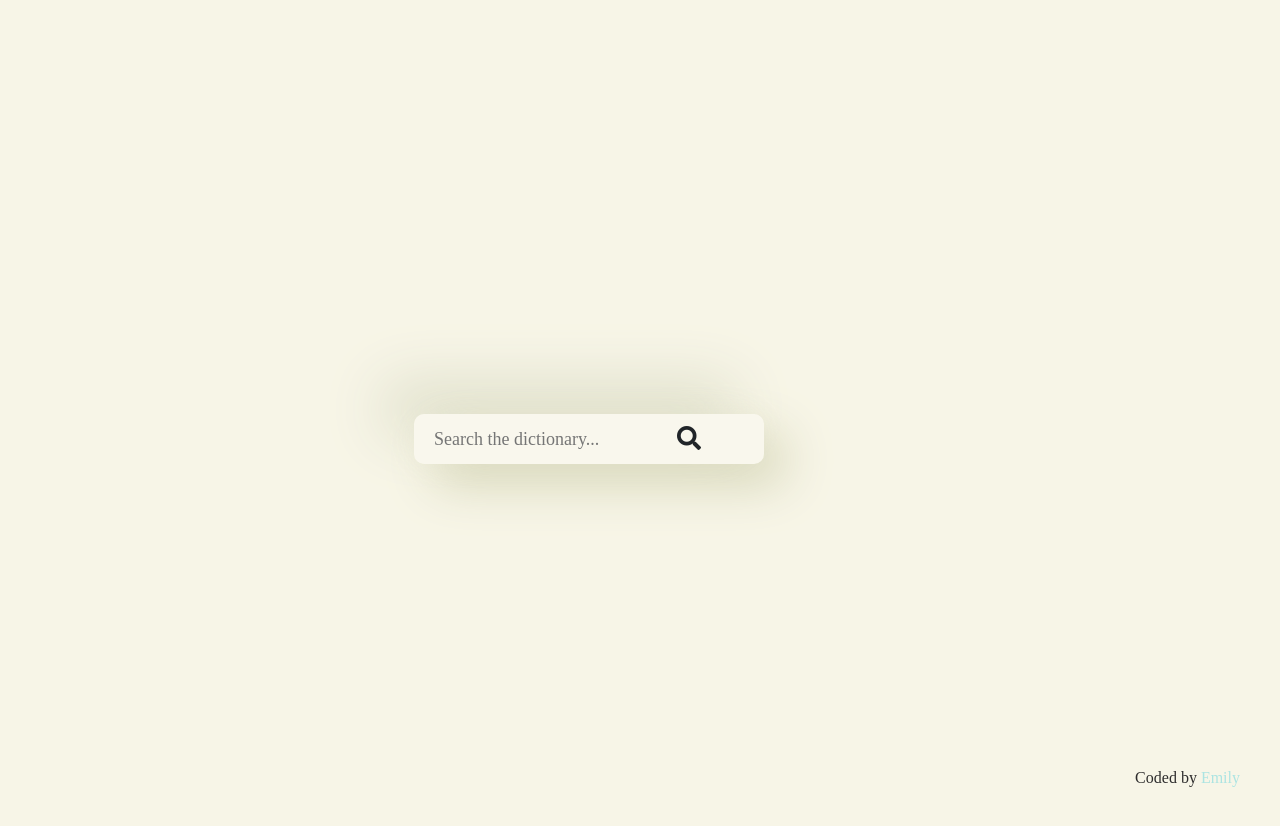
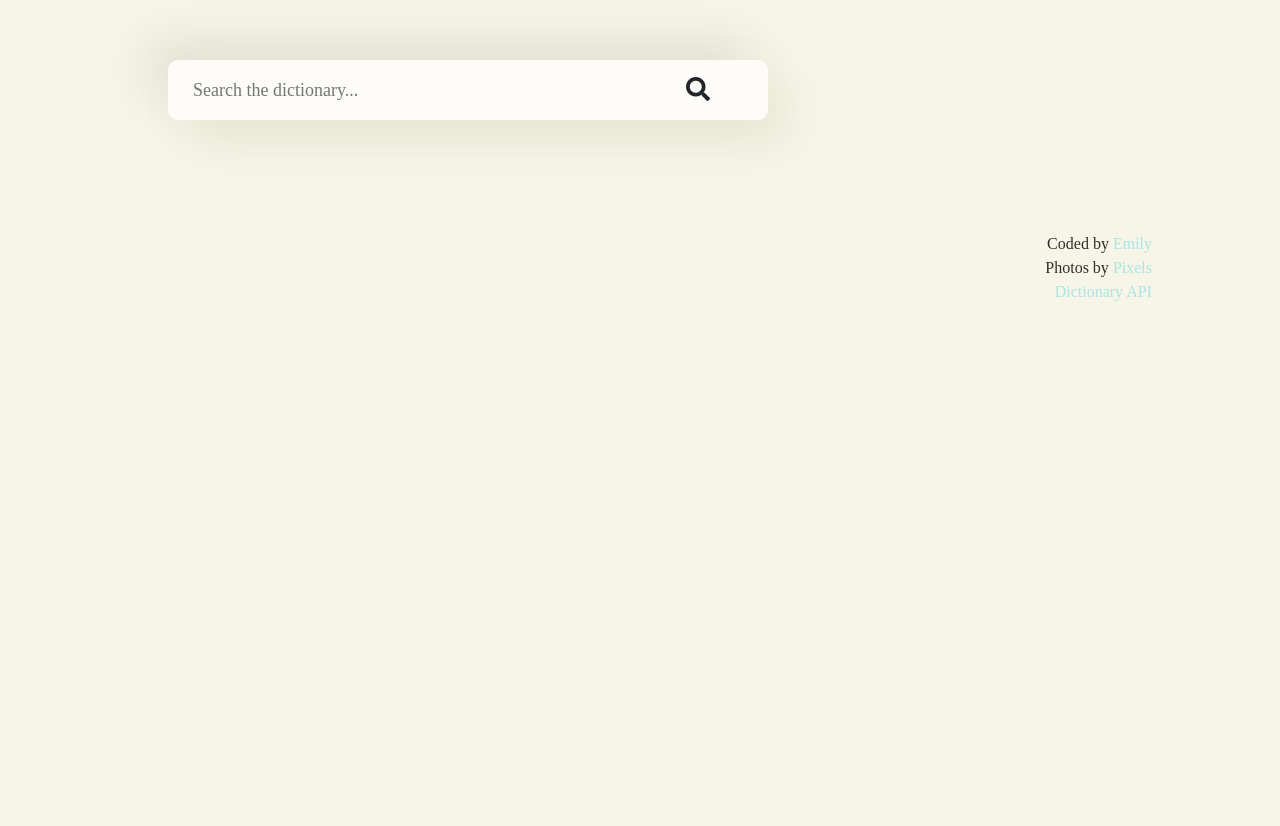
Before and after one commit to emllew/dictionary-project, a React (Create React App) app: page / in a window 1280 px wide. Shown: the top 826 px of the page. After the commit the page ends 800 px from the top, so only its background shows below. Built offline with nearby package versions, Linux system fonts and the light colour scheme; no server answers; a web font is replaced by a local one.

Commit message:
appearance

```diff
--- a/src/App.css
+++ b/src/App.css
@@ -1,7 +1,17 @@
 .App {
   color: #2e2d2d;
   display: grid;
-  max-width: 70vw;
+  max-width: 80vw;
   margin: 0 auto;
   height: 100vh;
 }
+
+a {
+  text-decoration: none;
+  color: rgb(172, 228, 226);
+}
+
+a:hover {
+  text-decoration: none;
+  color: rgb(255, 233, 171);
+}
--- a/src/Dictionary.css
+++ b/src/Dictionary.css
@@ -1,15 +1,11 @@
-@import url('https://fonts.googleapis.com/css2?family=Open+Sans:ital,wght@0,300;0,700;1,300;1,700&display=swap');
-
-body {
-  margin: 30vw;
-}
 form {
-  margin: 30px;
-  background: rgba(255, 255, 255, 0.25);
-  box-shadow: 20px 20px 50px #d6d6b9, -30px -30px 60px #dcddc8;
+  margin: 40px;
+  margin-top: 60px;
+  padding: 5px;
+  background: rgba(255, 255, 255, 0.74);
+  box-shadow: 20px 20px 50px #e6e6d2, -20px -20px 50px #e0e0d3;
   border-radius: 10px;
-  position: fixed;
-  width: 350px;
+  width: 600px;
 }
 
 .search .input {
@@ -20,7 +16,7 @@ form {
   font-size: 18px;
   padding: 20px;
   height: 50px;
-  width: 250px;
+  width: 500px;
   transition: width 0.3s ease;
 }
 
@@ -41,22 +37,13 @@ form {
 }
 
 .btn:hover {
-  background: linear-gradient(
-    109.6deg,
-    rgb(17, 151, 147) 11.2%,
-    rgb(154, 214, 212) 55.4%,
-    rgb(255, 233, 171) 100.2%
-  );
-  color: white;
+  background: rgb(255, 233, 171);
+  color: rgb(172, 228, 226);
 }
 
 footer {
-  position: fixed;
+  position: static;
+  text-align: right;
   bottom: 10px;
-  right: 40px;
+  right: 10px;
 }
-
-a {
-  text-decoration: none;
-  color: rgb(172, 228, 226);
-}
--- a/src/Dictionary.js
+++ b/src/Dictionary.js
@@ -3,12 +3,11 @@ import './Dictionary.css';
 import Results from './Results';
 import Photos from './Photos';
 import axios from 'axios';
-import ReactLoading from 'react-loading';
 
 export default function Dictionary() {
   let [keyword, setKeyword] = useState('');
   let [results, setResults] = useState(null);
-  let [loaded, setLoaded] = useState(false);
+
   let [photos, setPhotos] = useState(null);
 
   function handleDictionaryResponse(response) {
@@ -20,17 +19,15 @@ export default function Dictionary() {
     console.log(response.data);
     setPhotos(response.data.photos);
   }
-  function load() {
-    setLoaded(true);
-    search();
-  }
-  function search() {
+
+  function Search(event) {
+    event.preventDefault();
     let apiUrl = `https://api.dictionaryapi.dev/api/v2/entries/en_US/${keyword}`;
     axios.get(apiUrl).then(handleDictionaryResponse);
 
     let pexelsApiKey =
       '563492ad6f917000010000012d98e698f4244510919248dea2bcbfa4';
-    let pexelsApiUrl = `https://api.pexels.com/v1/search?query=${keyword}&per_page=4`;
+    let pexelsApiUrl = `https://api.pexels.com/v1/search?query=${keyword}&per_page=8`;
     axios
       .get(pexelsApiUrl, {
         headers: { Authorization: `Bearer ${pexelsApiKey}` },
@@ -41,11 +38,9 @@ export default function Dictionary() {
   function handleKeywordChange(event) {
     setKeyword(event.target.value);
   }
-
-  if (loaded) {
   return (
     <div className="Dictionary">
-        <form className="search" onSubmit={search}>
+      <form className="search" onSubmit={Search}>
         <input
           type="search"
           placeholder="Search the dictionary..."
@@ -56,24 +51,27 @@ export default function Dictionary() {
           <i className="fas fa-search"></i>
         </button>
       </form>
+      <div className="row">
+        <div className="col-6 p-4">
           <Results results={results} />
+        </div>
+        <div className="col-6 p-4">
           <Photos photos={photos} />
+        </div>
+      </div>
       <br />
-
       <footer>
         Coded by
         <a href="https://www.github.com/emllew"> Emily</a>
         <br />
+        <aside>
+          Photos by <a href="https://www.pexels.com/">Pixels</a>
+        </aside>
+        <aside>
+          <a href="https://dictionaryapi.dev/">Dictionary API</a>
+        </aside>
+        <br />
       </footer>
     </div>
   );
-  } else {
-    load();
-    <ReactLoading
-      type={'balls'}
-      color={'#975a5e'}
-      height={'20%'}
-      width={'20%'}
-    />;
 }
-}
--- a/src/Meaning.css
+++ b/src/Meaning.css
@@ -1,5 +1,8 @@
-.Meaning {
-  text-align: left;
-  max-height: 1vh;
-  display: inline-block;
+.example {
+  font-style: italic;
+  line-height: 3;
 }
+.partOfSpeech {
+  margin-top: 20px;
+  font-weight: bold;
+}
--- a/src/Meaning.js
+++ b/src/Meaning.js
@@ -5,18 +5,22 @@ import './Meaning.css';
 export default function Meaning(props) {
   return (
     <div className="Meaning">
-      <h3>{props.meaning.partOfSpeech}</h3>
+      <h3 className="partOfSpeech">{props.meaning.partOfSpeech}</h3>
+
       {props.meaning.definitions.map(function (definition, index) {
         return (
+          <ul>
             <div key={index}>
-            <section>
+              <li>
                 <div className="definition">{definition.definition}</div>
+              </li>
               <div className="example">{definition.example}</div>
-            </section>
+
               <section>
                 <Synonyms synonyms={definition.synonyms} />
               </section>
             </div>
+          </ul>
         );
       })}
     </div>
--- a/src/Phonetics.js
+++ b/src/Phonetics.js
@@ -5,7 +5,7 @@ export default function Phonetics(props) {
   return (
     <div className="Phonetics">
       <a href={props.phonetic.audio} target="_blank" rel="noopener noreferrer">
-        Listen
+        Listen <i class="fas fa-volume-up"></i>
       </a>
       <br />
       {props.phonetic.text}
--- a/src/Photos.css
+++ b/src/Photos.css
@@ -1,7 +1,11 @@
-.Photos .img {
+.photos {
   border-radius: 3px;
+  top: 50px;
+  margin: 10px;
+  margin-top: 0px;
+  text-align: center;
 }
 
-aside {
-  font-size: small;
+img {
+  padding: 4px;
 }
--- a/src/Photos.js
+++ b/src/Photos.js
@@ -7,8 +7,6 @@ export default function Photos(props) {
         <div className="row">
           {props.photos.map(function (photo, index) {
             return (
-              <>
-                <div className="col-3">
               <a href={photo.src.original} target="_blank" rel="noreferrer">
                 <img
                   src={photo.src.landscape}
@@ -17,11 +15,6 @@ export default function Photos(props) {
                   className="img-fluid"
                 />
               </a>
-                </div>
-                <aside>
-                  Photos by <a href="https://www.pexels.com/">Pixels</a>
-                </aside>
-              </>
             );
           })}
         </div>
--- a/src/Results.css
+++ b/src/Results.css
@@ -1,6 +1,11 @@
 .searchedWord {
-  margin-top: 100px;
+  margin-top: 0px;
   text-align: center;
   font-size: 3em;
-  color: rgb(255, 255, 255);
+  color: rgb(37, 37, 37);
 }
+
+.phonetics {
+  text-align: center;
+  font-size: 1.1em;
+}
--- a/src/Results.js
+++ b/src/Results.js
@@ -11,7 +11,7 @@ export default function Results(props) {
 
         {props.results.phonetics.map(function (phonetic, index) {
           return (
-            <div key={index}>
+            <div className="phonetics" key={index}>
               <Phonetics phonetic={phonetic} />
             </div>
           );
--- a/src/Synonyms.css
+++ b/src/Synonyms.css
@@ -1,18 +1,16 @@
 .Synonyms {
-  background-color: rgb(236, 236, 236);
-  text-align: center;
+  background-color: #f7f5e7;
+  text-align: right;
   font-size: 1em;
-  height: 270px;
+  height: 210px;
   overflow: auto;
-  color: rgb(88, 88, 88);
+  color: rgb(44, 36, 36);
   border-radius: 6px;
   width: 300px;
   margin: 30px;
   padding: 15px;
-  display: inline-block;
-  right: 50px;
 }
 
 .listOfSynonyms {
-  padding-top: 10px;
+  padding-top: 5px;
 }
--- a/src/index.css
+++ b/src/index.css
@@ -3,6 +3,5 @@
 body {
   font-family: 'Kiwi Maru', serif;
   margin: 0 auto;
-
   background-color: #f7f5e7;
 }
```
Lines whose indentation alone changed are shown as unchanged.
